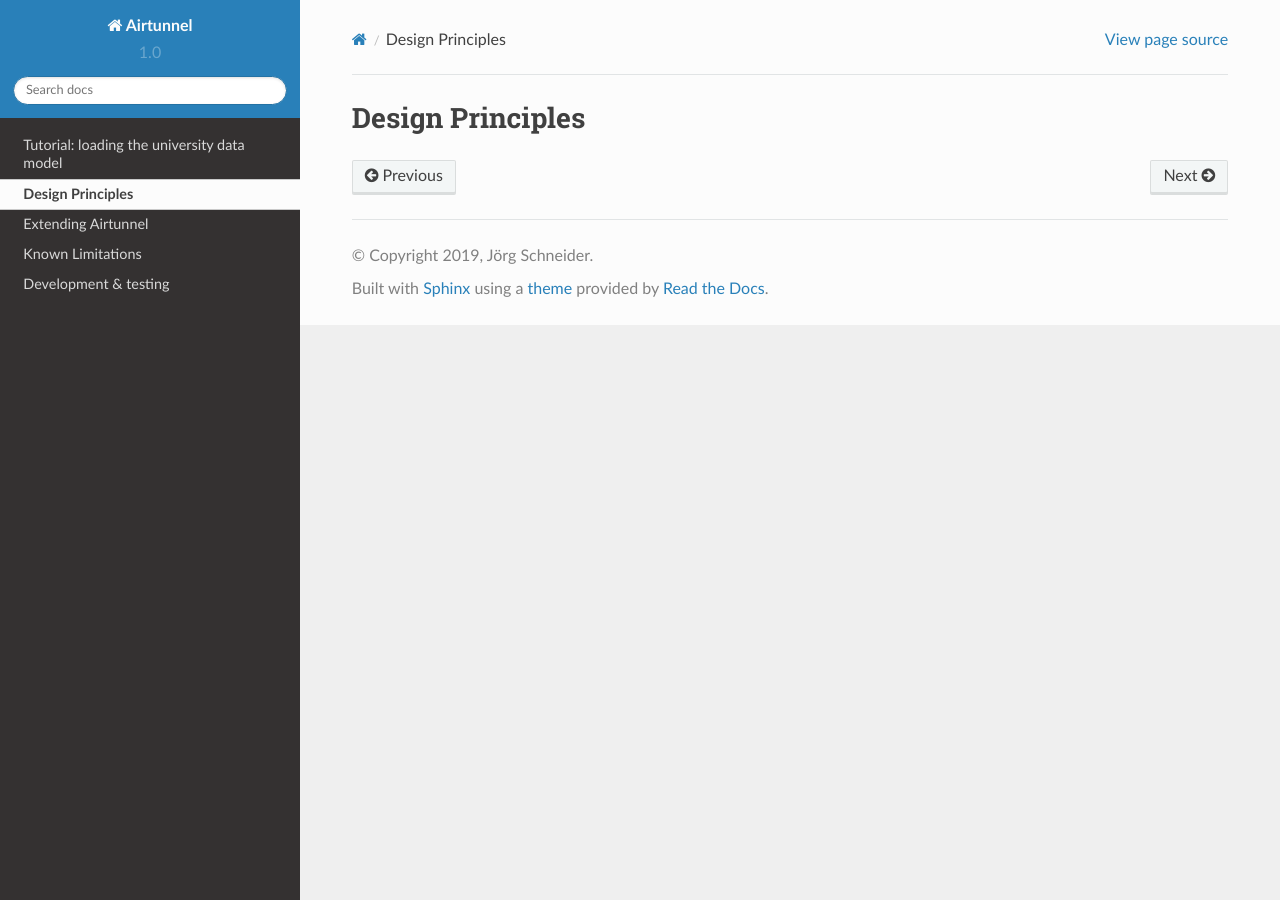
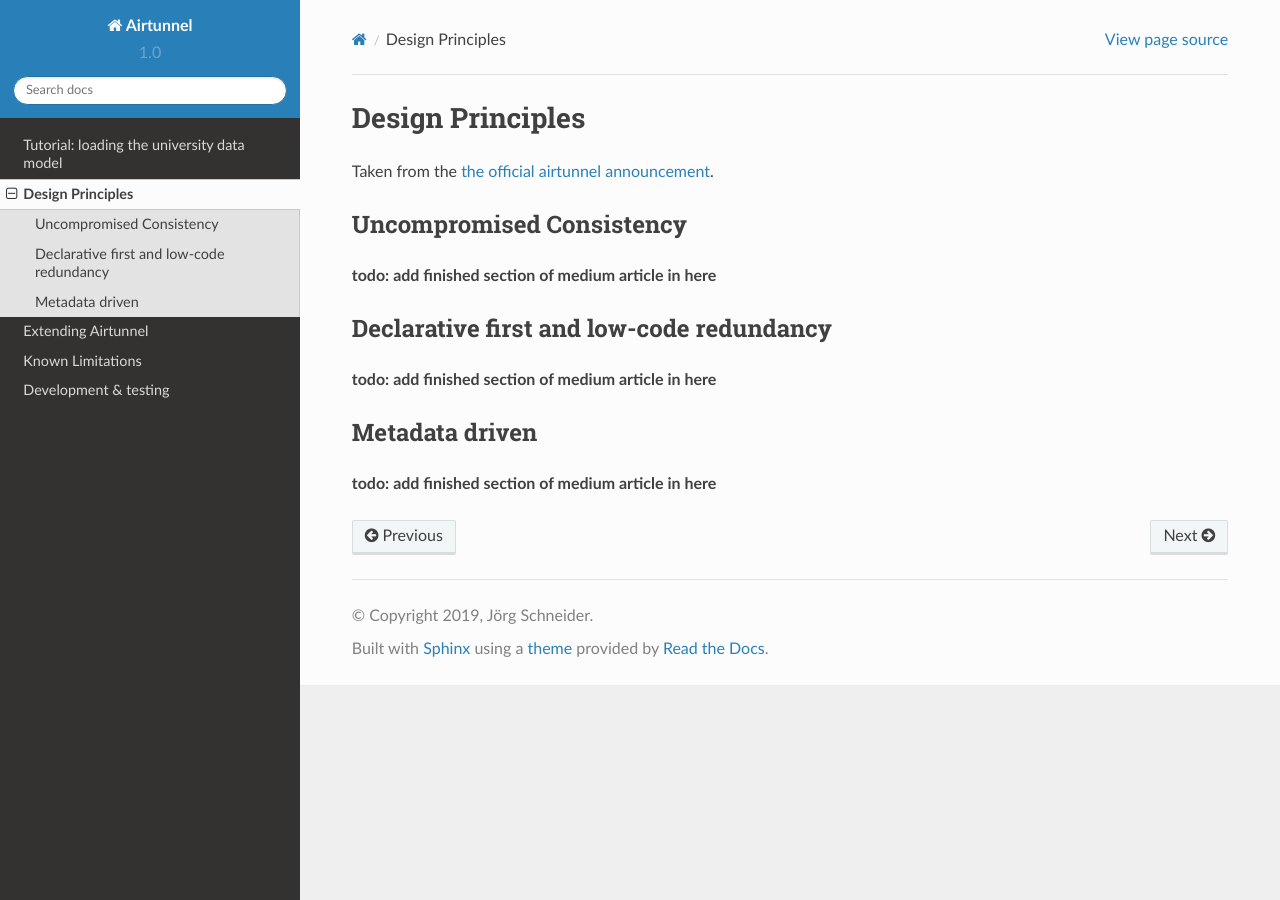
Before and after one commit to joerg-schneider/airtunnel, a Sphinx documentation site: the page built from docs/design.rst, in a window 1280 px wide. Built offline with Sphinx 7.4.7 and the Read the Docs theme 2.0.0, drawn with Linux system fonts in a browser that asks for light colours.

Commit message:
update design section with placeholders

```diff
--- a/docs/design.rst
+++ b/docs/design.rst
@@ -1,2 +1,21 @@
 Design Principles
 =================
+
+Taken from the `the official airtunnel announcement`_.
+
+Uncompromised Consistency
+~~~~~~~~~~~~~~~~~~~~~~~~~
+
+**todo: add finished section of medium article in here**
+
+Declarative first and low-code redundancy
+~~~~~~~~~~~~~~~~~~~~~~~~~~~~~~~~~~~~~~~~~
+
+**todo: add finished section of medium article in here**
+
+Metadata driven
+~~~~~~~~~~~~~~~
+
+**todo: add finished section of medium article in here**
+
+.. _the official airtunnel announcement: https://medium.com
```
